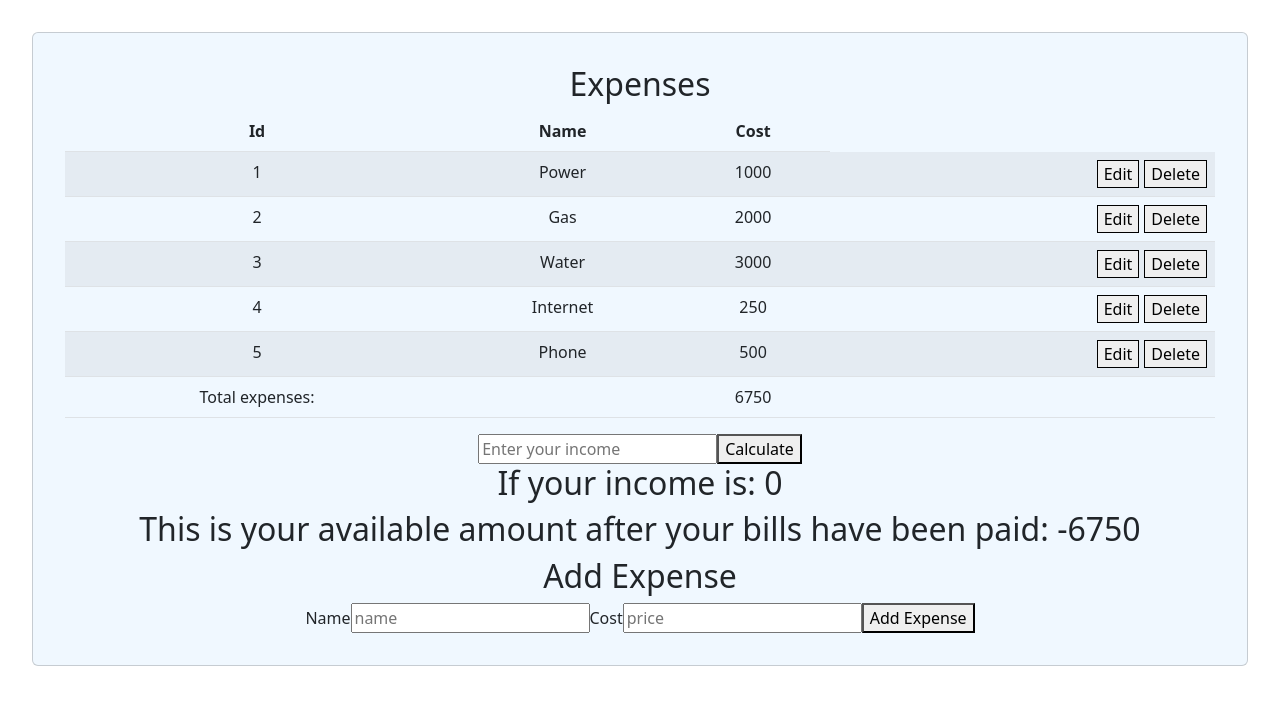
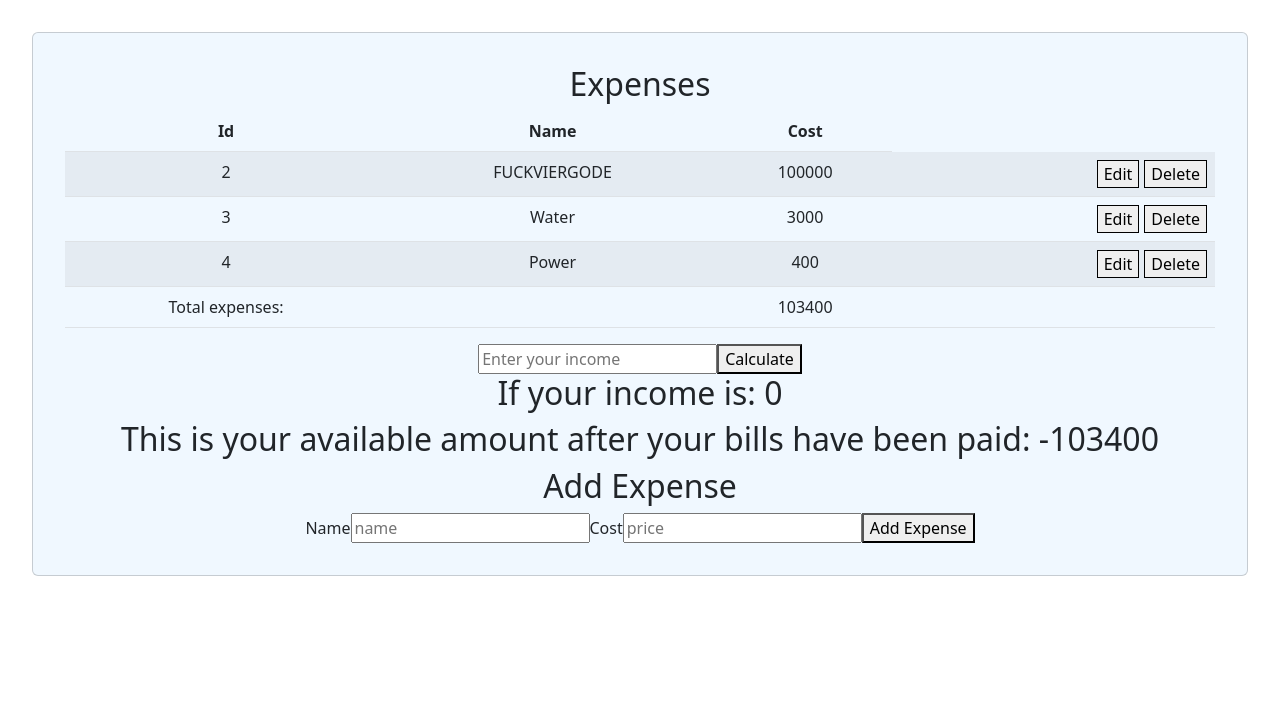
Before and after one commit to pelle112112/budgetAppGroupProject, a React (Vite) app: page / in a window 1280 px wide. Shown: the top 704 px of the page. Built offline with nearby package versions, Linux system fonts and the light colour scheme; data requests are answered from the project's data file; the HTML template or start-up script is replaced by a standard one.

Commit message:
UPDATE Crud added

```diff
--- a/db.json
+++ b/db.json
@@ -1,14 +1,9 @@
 {
   "api": [
     {
-      "id": 1,
-      "name": "Power",
-      "price": "1000"
-    },
-    {
       "id": 2,
-      "name": "Gas",
-      "price": "2000"
+      "name": "FUCKVIERGODE",
+      "price": "100000"
     },
     {
       "id": 3,
@@ -16,14 +11,9 @@
       "price": "3000"
     },
     {
-      "id": 4,
-      "name": "Internet",
-      "price": "250"
-    },
-    {
-      "id": 5,
-      "name": "Phone",
-      "price": "500"
+      "name": "Power",
+      "price": "400",
+      "id": 4
     }
   ]
 }
--- a/src/components/BudgetApp.jsx
+++ b/src/components/BudgetApp.jsx
@@ -16,8 +16,19 @@ function BudgetApp() {
     function getExpenses(callback) {
         fetchData(APIURL, callback);
     }
-    function deleteExpenseById(personId) {
-      fetchData(`${APIURL}/${personId}`, () => {}, "DELETE");
+    function deleteExpenseById(expenseId) {
+      fetchData(`${APIURL}/${expenseId}`, () => {}, "DELETE");
+      setExpenses(expenses.filter((expense) => expense.id !== expenseId));
+    }
+
+    function updateExpenseById(expenseId, updatedExpense) {
+      fetchData(`${APIURL}/${expenseId}`, () => {}, "PUT", updatedExpense);
+      setExpenses(expenses.map((expense) => {
+        if (expense.id === expenseId) {
+          return updatedExpense;
+        }
+        return expense;
+      }));
     }
 
     function calculateExpenses() {
@@ -29,7 +40,7 @@ function BudgetApp() {
 
     useEffect(() => {
         getExpenses((data) => setExpenses(data));
-    }, [expenses]);
+    }, []);
 
     useEffect(() => {
         const calculatedExpenses = calculateExpenses();
@@ -39,7 +50,7 @@ function BudgetApp() {
 
     return (
         <div className ="card">
-            <Expenses expenses={expenses} totalPrice={totalExpenses} deleteExpenseById={deleteExpenseById}/>
+            <Expenses expenses={expenses} totalPrice={totalExpenses} deleteExpenseById={deleteExpenseById} updateExpenseById={updateExpenseById}/>
             <Income totalExpenses={totalExpenses} />
             <ExpenseForm expenses={expenses} setExpenses={setExpenses}/>
         </div>
--- a/src/components/Expenses.jsx
+++ b/src/components/Expenses.jsx
@@ -1,4 +1,11 @@
-function Expenses({expenses, totalPrice, deleteExpenseById}) {
+import React, {useRef, useState} from 'react';
+
+function Expenses({expenses, totalPrice, deleteExpenseById, updateExpenseById}) {
+
+    const [id, setId] = useState('');
+    const nameRef = useRef(null);
+    const priceRef = useRef(0);
+
 
     return (
     <>
@@ -15,16 +22,29 @@ function Expenses({expenses, totalPrice, deleteExpenseById}) {
         {expenses?.map((expense) => (
         <tr key={crypto.randomUUID()}>
         <td>{expense.id}</td>
-        <td>{expense.name}</td>
-        <td>{expense.price}</td>
+        <td>{id===expense.id? <input type='text' placeholder={expense.name} ref={nameRef}></input> : expense.name}</td>
+        <td>{id===expense.id? <input type='number' placeholder={expense.price} ref={priceRef}></input> : expense.price}</td>
         <td className= "action-cell">
             <div className="button-container">
-            <button>Edit</button>
+            <button onClick={()=>
+                {
+                    if(id===expense.id){
+                        expense.name=nameRef.current.value
+                        expense.price=priceRef.current.value
+                        updateExpenseById(expense.id, expense)
+                        setId('')
+                    }
+                    else{
+                    setId(expense.id)
+                    }
+                    }}>{id===expense.id?<>Submit</> : <>Edit</>}</button>
             <button onClick={()=>deleteExpenseById(expense.id)}>Delete</button>
+
             </div>
         </td>
         </tr>
         ))}
+
         <tr>
             <td>Total expenses:</td>
             <td/>
```
